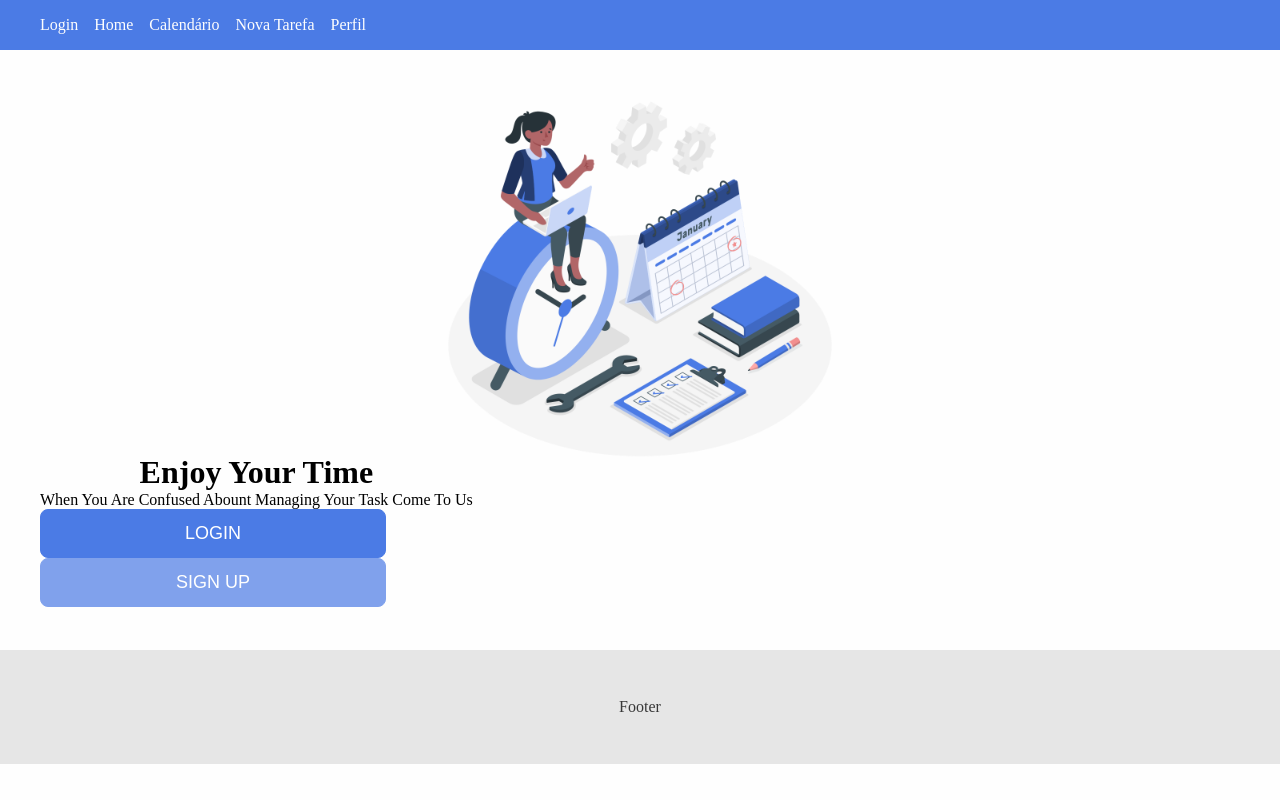
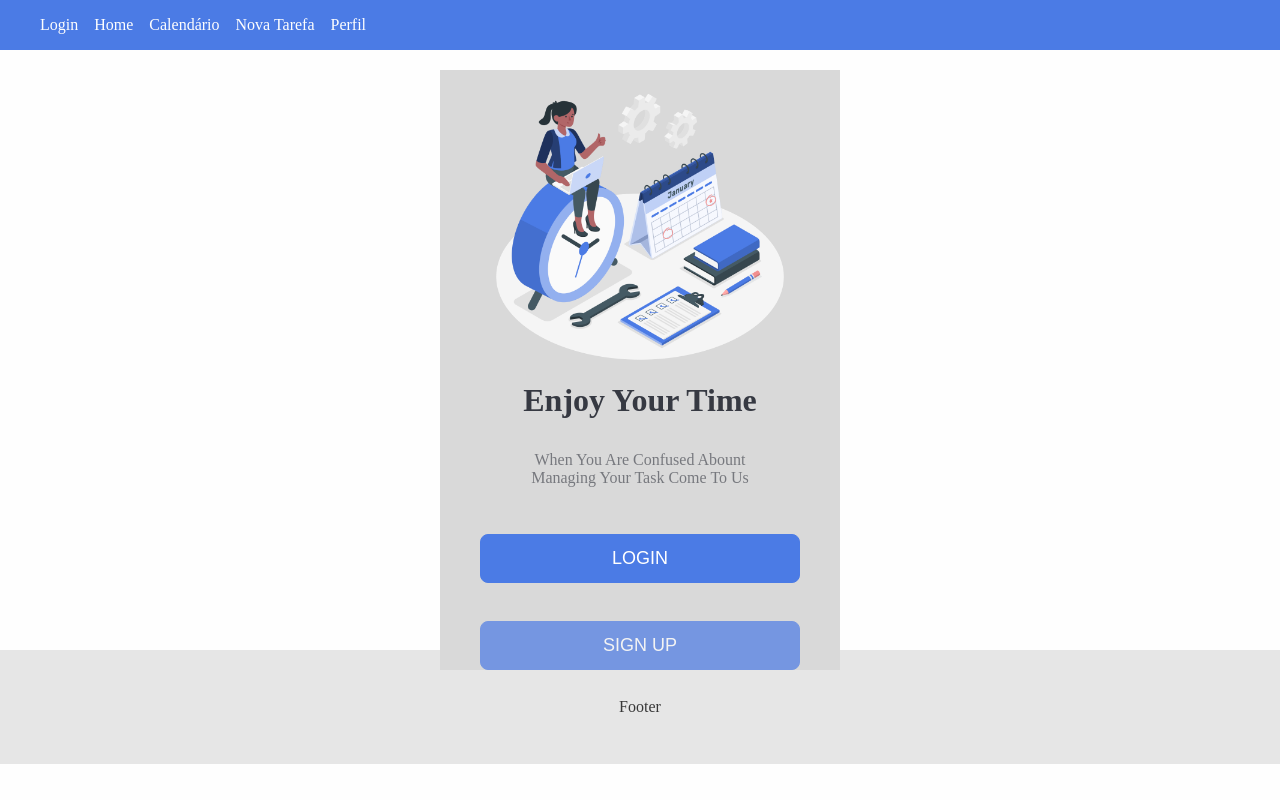
Before and after one commit to Doge-Sma/Task_Management-, a React (Create React App) app: page /login in a window 1280 px wide. Built offline with nearby package versions, Linux system fonts and the light colour scheme.

Commit message:
tela de login feita

```diff
--- a/src/components/pages/Login.js
+++ b/src/components/pages/Login.js
@@ -7,11 +7,12 @@ function Login() {
         <div className={styles.login}>
             <img src={logo} alt="Logo da Tela de Login" className={styles.imagemLogo} />
 
-            <div class="text">
             <h1> Enjoy Your Time </h1>
+            <div class={styles.text}>
                 <p1> When You Are Confused Abount </p1>
                 <p1> Managing Your Task Come To Us </p1>
             </div>
+
             <button className={styles.buttonLogin}> Login </button>
             <button className={styles.buttonSign}> Sign Up</button>
 
--- a/src/components/pages/Login.module.css
+++ b/src/components/pages/Login.module.css
@@ -1,54 +1,46 @@
-.root{
-    --bluebutton1: #4B7BE5; /* Por algum motivo não funciona as varavéis aqui /*/
+*{
+    --bluebutton1: #4B7BE5;
     --white: #FFFFFF;
     --gray: #D9D9D9;
+    --blacklegenda: #363942;
 }
 
 .login {
-    background-color: var(--blac);
-}
-
-.imagemLogo {
-    position: relative;
-    /* posição pode ficar bugada, antes era absolute no figma*/
+    justify-items: center;
+    display: grid;
+    background-color: var(--gray);
+    position: relative; /* posição pode ficar bugada, antes era absolute no figma*/
     left: 400px;
     right: 400px;
     top: 20px;
     bottom: 55.9%;
     width: 400px;
+
+
+}
+
+.imagemLogo {
+    width: 300px
 }
 
 h1 {
+    margin-bottom: 20px;
     text-align: center;
+    color: var(--blacklegenda);
 }
 
 .text {
-    width: 266px; /* Peguei o que tinha no figma, sem motificação ainda */
-    height: 24px;
-
-    font-family: 'Poppins';
-    font-style: normal;
-    font-weight: 700;
-    font-size: 32px;
-    line-height: 24px;
-    /* identical to box height, or 75% */
-
-    letter-spacing: 0.01em;
-
-    /* Black */
-
-    color: #363942;
-
-
-    /* Inside auto layout */
-
-    flex: none;
-    order: 0;
-    flex-grow: 0;
+    color: var(--blacklegenda);
+    opacity: 0.6;
+    display: flex;
+    flex-wrap: nowrap;
+    flex-direction: column;
+    align-items: center;
 }
 
 .buttonLogin{
    /* background-color: aqua; /*/
+   margin-bottom: 5%;
     display: flex;
     flex-direction: row;
     justify-content: center;
@@ -64,7 +56,7 @@ h1 {
     font-size: 18px;
     text-transform: uppercase;
     align-self: center;
-    margin-top: auto;
+    margin-top: 30px;
 }
 
 .buttonSign{
```
